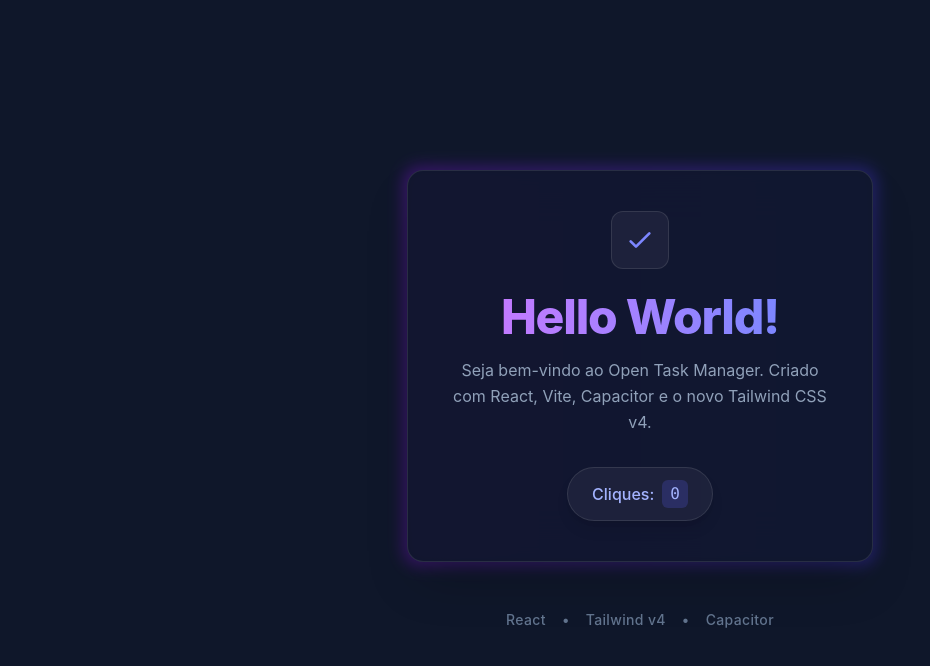
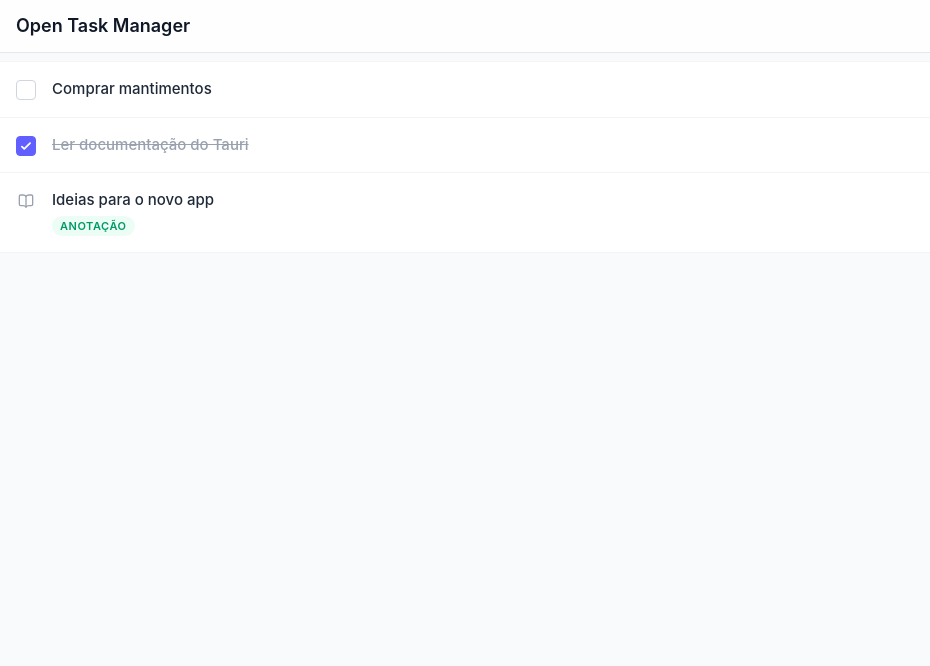
Before and after one commit to olucasjose/open-task-manager, a React (Vite) app: page / in a window 1280 px wide. Shown: the top 666 px of the page, without its empty margins (0-930 px from the left). Built offline with nearby package versions, Linux system fonts and the light colour scheme.

Commit message:
feat: replace landing screen with task and note management interface and add essential dependencies

```diff
--- a/src/App.tsx
+++ b/src/App.tsx
@@ -1,51 +1,93 @@
-import { useState } from 'react'
+import { useState } from 'react';
+import { BookOpen } from 'lucide-react';
 
 function App() {
-  const [count, setCount] = useState(0)
+  const [entries, setEntries] = useState([
+    { id: '1', title: 'Comprar mantimentos', type: 'task', isCompleted: false },
+    { id: '2', title: 'Ler documentação do Tauri', type: 'task', isCompleted: true },
+    { id: '3', title: 'Ideias para o novo app', type: 'note' }
+  ]);
+
+  const toggleTask = (id: string) => {
+    setEntries(entries.map(e =>
+      e.id === id ? { ...e, isCompleted: !e.isCompleted } : e
+    ));
+  };
 
   return (
-    <div className="min-h-screen flex flex-col items-center justify-center p-4 selection:bg-purple-500/30">
-      <div className="relative group">
-        {/* Glow Effect */}
-        <div className="absolute -inset-1 bg-gradient-to-r from-purple-600 to-indigo-600 rounded-2xl blur opacity-30 group-hover:opacity-70 transition duration-1000 group-hover:duration-300"></div>
+    <div className="flex flex-col min-h-screen bg-gray-50 dark:bg-gray-950 transition-colors font-sans">
 
-        {/* Card */}
-        <div className="relative bg-slate-900/90 backdrop-blur-xl border border-white/10 rounded-2xl p-10 flex flex-col items-center shadow-2xl">
-          <div className="mb-6 inline-flex items-center justify-center p-3 bg-white/5 rounded-xl border border-white/10">
-            <svg className="w-8 h-8 text-indigo-400" fill="none" viewBox="0 0 24 24" stroke="currentColor">
-              <path strokeLinecap="round" strokeLinejoin="round" strokeWidth={2} d="M5 13l4 4L19 7" />
-            </svg>
+      {/* Top App Bar Simples (Baseado no Laschi) */}
+      <header className="sticky top-0 z-30 flex items-center justify-between px-4 py-3 bg-white/80 dark:bg-gray-950/80 backdrop-blur-xl border-b border-gray-200 dark:border-gray-800 transition-colors">
+        <div className="flex items-center gap-3">
+          <h1 className="text-lg font-semibold text-gray-900 dark:text-white truncate">
+            Open Task Manager
+          </h1>
+        </div>
+      </header>
+
+      {/* Conteúdo Principal */}
+      <main className="flex-1 overflow-y-auto pb-24">
+        {entries.length === 0 ? (
+          <div className="flex-1 flex flex-col items-center justify-center p-6 text-center mt-20">
+            <BookOpen className="w-16 h-16 text-gray-300 dark:text-gray-700 mb-4" />
+            <h2 className="text-2xl font-bold text-gray-800 dark:text-gray-100 mb-2">Tudo limpo por aqui!</h2>
+            <p className="text-gray-500 dark:text-gray-400 max-w-md">
+              Você ainda não tem tarefas ou anotações neste caderno.
+            </p>
           </div>
+        ) : (
+          <div className="flex flex-col bg-white dark:bg-gray-900 border-y border-gray-100 dark:border-gray-800 transition-colors mt-2">
+            {entries.map(entry => (
+              <div
+                key={entry.id}
+                className="flex items-start gap-4 p-4 border-b last:border-b-0 border-gray-100 dark:border-gray-800 hover:bg-gray-50 dark:hover:bg-gray-800/50 transition-colors cursor-pointer"
+              >
+                {/* Ícone / Checkbox */}
+                <div className="mt-0.5 shrink-0">
+                  {entry.type === 'task' ? (
+                    <button
+                      onClick={() => toggleTask(entry.id)}
+                      className={`w-5 h-5 rounded flex items-center justify-center border transition-colors ${
+                        entry.isCompleted
+                          ? 'bg-indigo-500 border-indigo-500 text-white'
+                          : 'border-gray-300 dark:border-gray-600 text-transparent hover:border-indigo-400'
+                      }`}
+                    >
+                      <svg className="w-3.5 h-3.5" fill="none" viewBox="0 0 24 24" stroke="currentColor" strokeWidth={3}>
+                        <path strokeLinecap="round" strokeLinejoin="round" d="M5 13l4 4L19 7" />
+                      </svg>
+                    </button>
+                  ) : (
+                    <div className="w-5 h-5 flex items-center justify-center text-gray-400">
+                      <BookOpen className="w-4 h-4" />
+                    </div>
+                  )}
+                </div>
 
-          <h1 className="text-4xl md:text-5xl font-extrabold bg-clip-text text-transparent bg-gradient-to-r from-purple-400 to-indigo-400 mb-4 tracking-tight">
-            Hello World!
-          </h1>
+                {/* Título e Metadados */}
+                <div className="flex-1 min-w-0">
+                  <h3 className={`text-[15px] font-medium truncate transition-all ${
+                    entry.isCompleted
+                      ? 'text-gray-400 dark:text-gray-600 line-through'
+                      : 'text-gray-800 dark:text-gray-200'
+                  }`}>
+                    {entry.title}
+                  </h3>
+                  {entry.type === 'note' && (
+                    <span className="inline-block mt-1 text-[11px] font-semibold tracking-wider uppercase text-emerald-600 dark:text-emerald-400 bg-emerald-50 dark:bg-emerald-500/10 px-2 py-0.5 rounded-full">
+                      Anotação
+                    </span>
+                  )}
+                </div>
+              </div>
+            ))}
+          </div>
+        )}
+      </main>
 
-          <p className="text-slate-400 text-center max-w-sm mb-8 leading-relaxed">
-            Seja bem-vindo ao Open Task Manager. Criado com React, Vite, Capacitor e o novo Tailwind CSS v4.
-          </p>
-
-          <button
-            onClick={() => setCount((c) => c + 1)}
-            className="group relative px-6 py-3 bg-white/5 hover:bg-white/10 border border-white/10 hover:border-white/20 transition-all rounded-full font-medium text-white shadow-lg flex items-center gap-3 overflow-hidden cursor-pointer"
-          >
-            <span className="relative z-10 flex items-center gap-2">
-              <span className="text-indigo-300">Cliques:</span>
-              <span className="bg-indigo-500/20 text-indigo-300 px-2 py-0.5 rounded-md font-mono">{count}</span>
-            </span>
-          </button>
-        </div>
-      </div>
-
-      <div className="mt-12 text-slate-500 text-sm font-medium tracking-wide flex gap-4">
-        <span>React</span>
-        <span>•</span>
-        <span>Tailwind v4</span>
-        <span>•</span>
-        <span>Capacitor</span>
-      </div>
     </div>
-  )
+  );
 }
 
-export default App
+export default App;
```
Also changed, not shown: package.json (+9 -0 lines), 1 other file (tests, documents, lock files or other folders).
